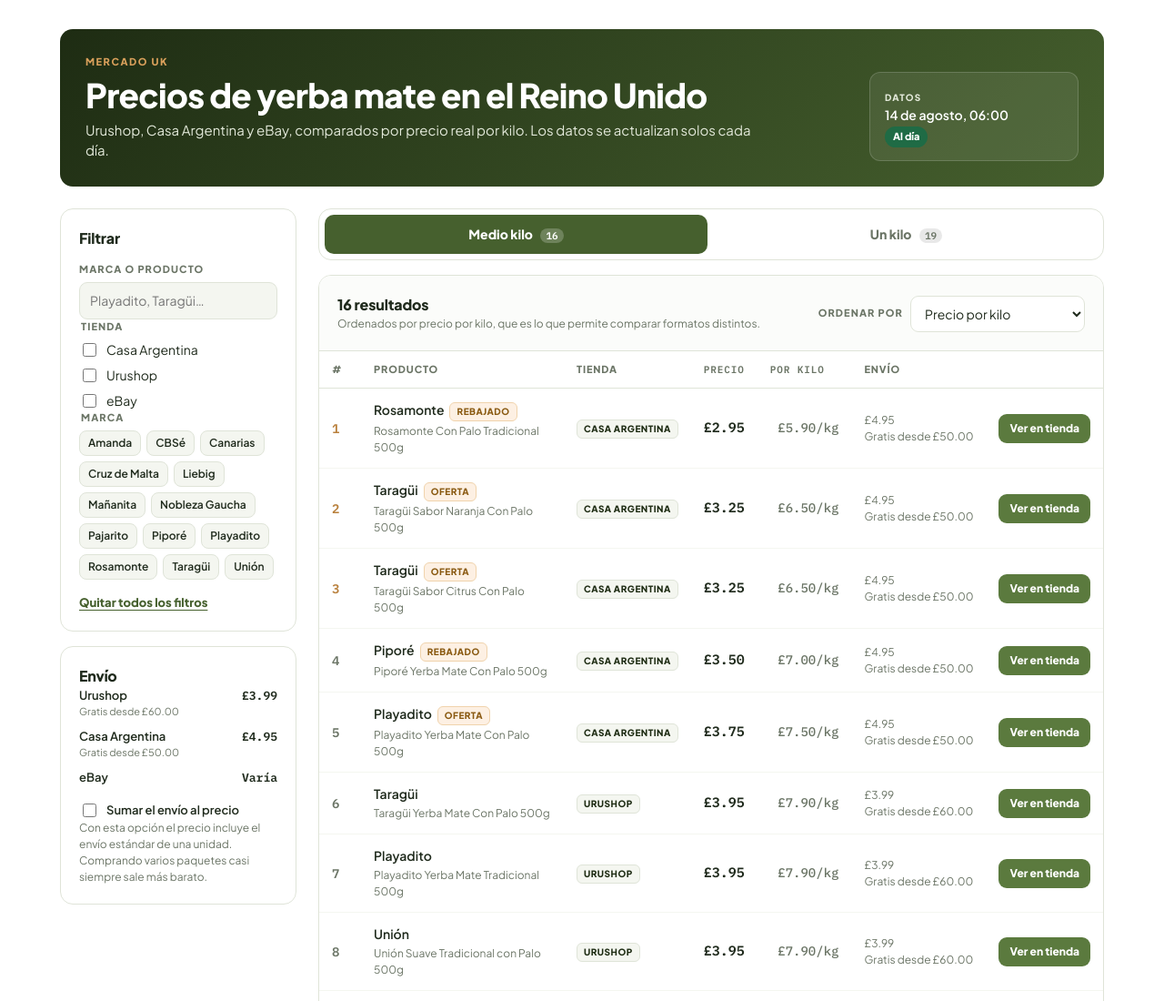
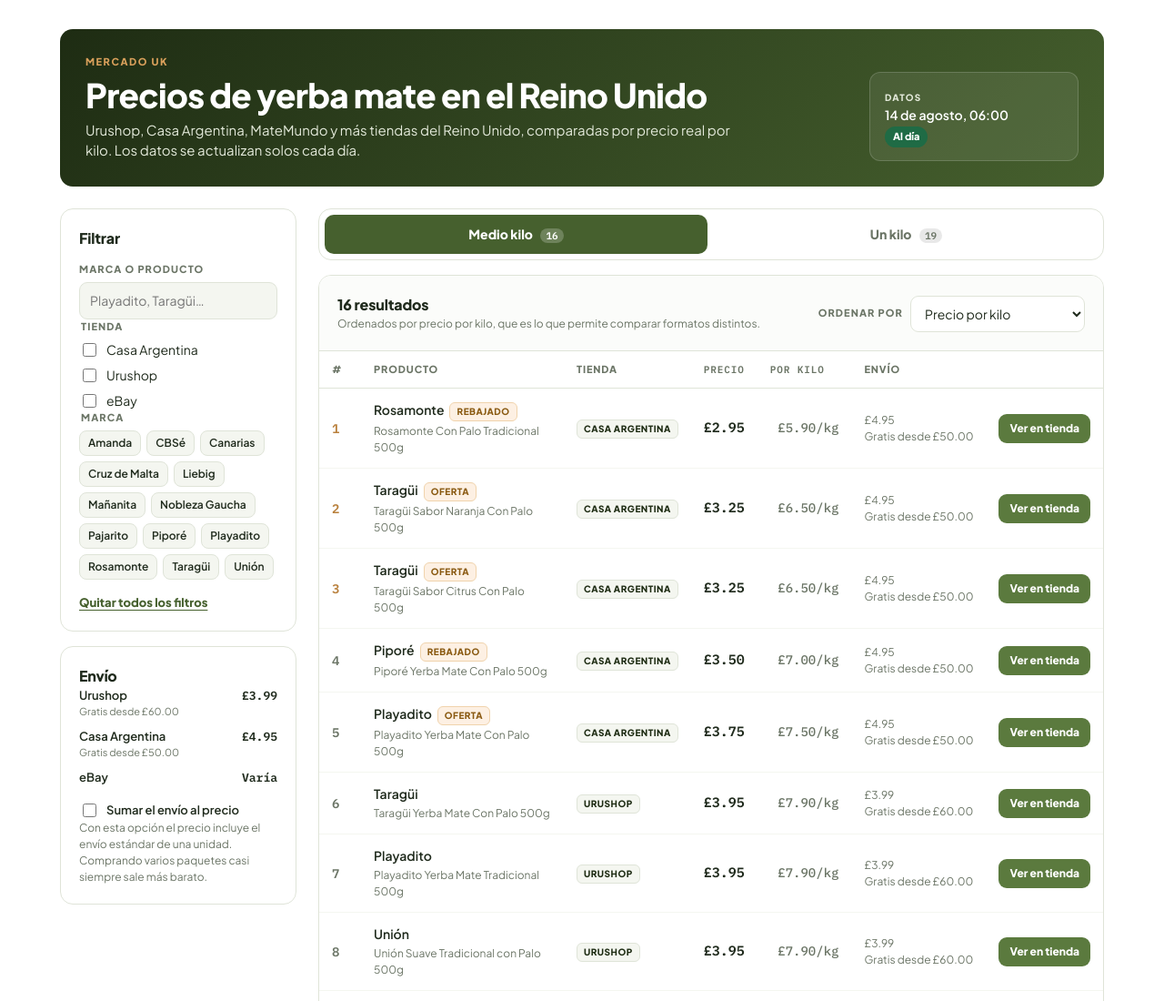
Before and after one commit to arenin-apps/yerba-mate-tracker, a plain HTML site: page index.html in a window 1280 px wide. Shown: the top 1100 px of the page at 91% size. Drawn offline with Linux system fonts and the light colour scheme.

Commit message:
Update index.html

```diff
--- a/index.html
+++ b/index.html
@@ -4,7 +4,7 @@
 <meta charset="UTF-8">
 <meta name="viewport" content="width=device-width, initial-scale=1">
 <title>Precios de yerba mate en UK — comparador actualizado a diario</title>
-<meta name="description" content="Compara los precios de la yerba mate en el Reino Unido: Urushop, Casa Argentina y eBay. Precio por kilo, ofertas y costes de envío, actualizado cada día.">
+<meta name="description" content="Compara los precios de la yerba mate en el Reino Unido: Urushop, Casa Argentina, MateMundo, Argentina Premium y eBay. Precio por kilo, ofertas y costes de envío, actualizado cada día.">
 <link rel="canonical" href="https://arenin.uk/yerba-mate/">
 <meta property="og:title" content="Precios de yerba mate en UK">
 <meta property="og:description" content="Comparador diario de precios de yerba mate en el Reino Unido, con precio por kilo y costes de envío.">
@@ -21,7 +21,7 @@
     <div class="ym-hero__text">
       <p class="ym-eyebrow">Mercado UK</p>
       <h1>Precios de yerba mate en el Reino Unido</h1>
-      <p class="ym-lede">Urushop, Casa Argentina y eBay, comparados por precio real por kilo. Los datos se actualizan solos cada día.</p>
+      <p class="ym-lede">Urushop, Casa Argentina, MateMundo y más tiendas del Reino Unido, comparadas por precio real por kilo. Los datos se actualizan solos cada día.</p>
     </div>
     <div class="ym-status" id="ym-status">
       <span class="ym-status__label">Datos</span>
```
